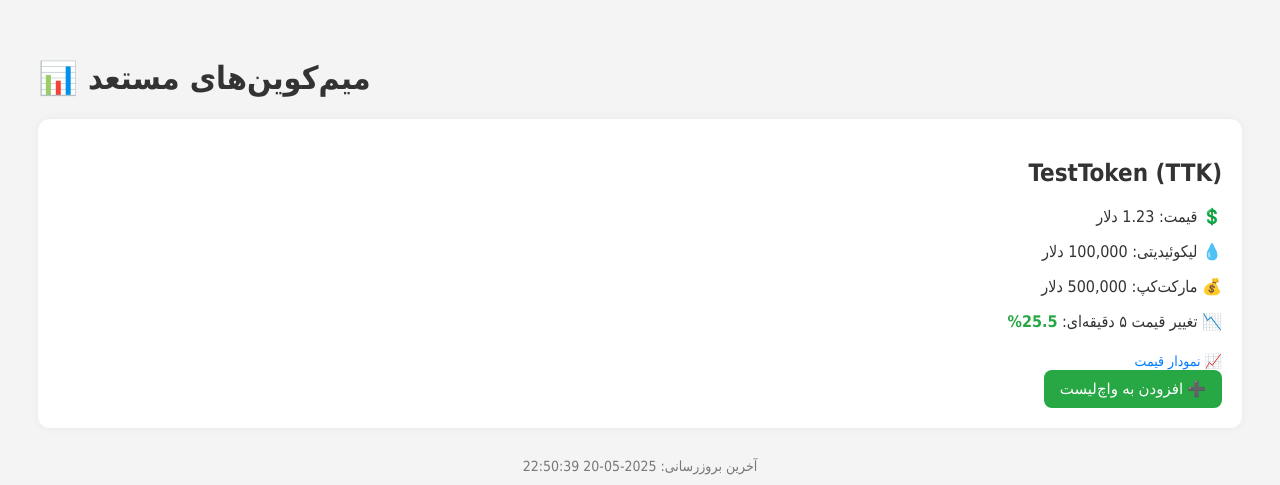
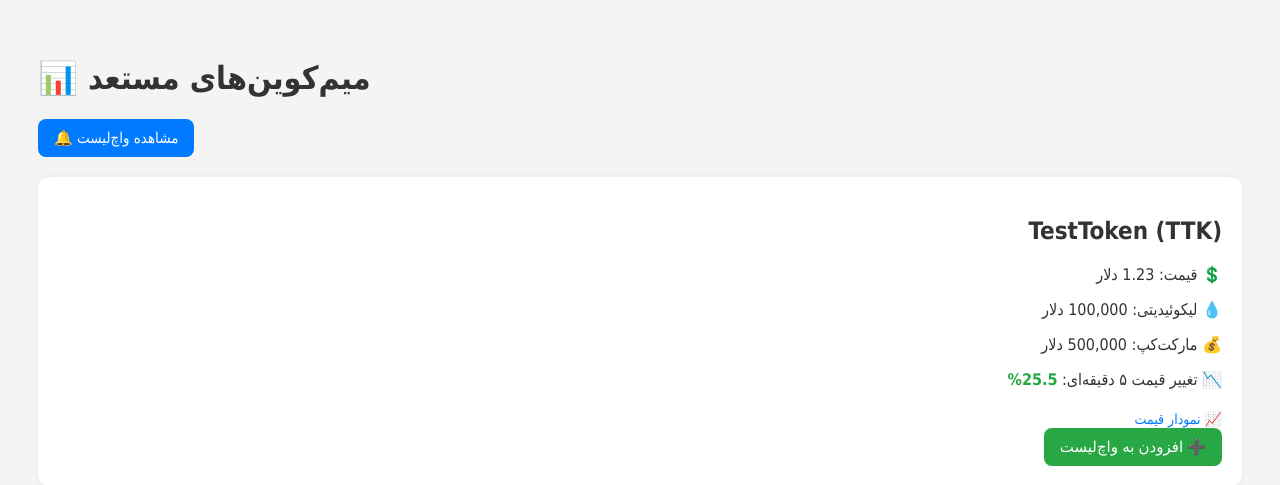
Before and after one commit to tmg1981/mim, a Flask app: page / in a window 1280 px wide. Shown: the top 485 px of the page. Run offline with Flask 3, Linux system fonts and the light colour scheme; data that the repository does not hold is empty.

Commit message:
اصلاح 11:36

```diff
--- a/app.py
+++ b/app.py
@@ -74,23 +74,28 @@ def get_local_time():
 
 # ارسال پیام به تلگرام
 def send_telegram_message(message):
+    print("Sending to Telegram...")
+    print("Token:", TELEGRAM_BOT_TOKEN)
+    print("Chat ID:", TELEGRAM_CHAT_ID)
+
     if not TELEGRAM_BOT_TOKEN or not TELEGRAM_CHAT_ID:
-        print("⚠️ Telegram credentials not set.")
+        print("Telegram bot token or chat ID not set!")
         return False
+
+    url = f"https://api.telegram.org/bot{TELEGRAM_BOT_TOKEN}/sendMessage"
+    payload = {
+        "chat_id": TELEGRAM_CHAT_ID,
+        "text": message,
+        "parse_mode": "HTML"
+    }
     try:
-        url = f"https://api.telegram.org/bot{TELEGRAM_BOT_TOKEN}/sendMessage"
-        payload = {
-            "chat_id": TELEGRAM_CHAT_ID,
-            "text": message,
-            "parse_mode": "HTML"
-        }
         response = requests.post(url, data=payload)
-        if response.status_code != 200:
-            print(f"❌ Telegram error: {response.text}")
+        print("Telegram response:", response.text)
         return response.ok
     except Exception as e:
-        print(f"❌ Telegram send error: {e}")
+        print(f"Error sending telegram message: {e}")
         return False
+
 
 @app.route("/", methods=["GET"])
 def index():
--- a/templates/index.html
+++ b/templates/index.html
@@ -4,6 +4,20 @@
     <meta charset="UTF-8" />
     <title>میم‌کوین‌های مستعد</title>
     <style>
+        .watchlist-link {
+    display: inline-block;
+    margin-bottom: 20px;
+    padding: 10px 16px;
+    background-color: #007bff;
+    color: white;
+    font-size: 15px;
+    border-radius: 8px;
+    text-decoration: none;
+}
+.watchlist-link:hover {
+    background-color: #0056b3;
+}
+
         body {
             font-family: "Tahoma", sans-serif;
             background-color: #f4f4f4;
@@ -66,6 +80,8 @@
 </head>
 <body>
     <h1>📊 میم‌کوین‌های مستعد</h1>
+<a href="/watchlist" class="watchlist-link">🔔 مشاهده واچ‌لیست</a>
+
 
     {% for token in tokens %}
     <div class="token">
```
